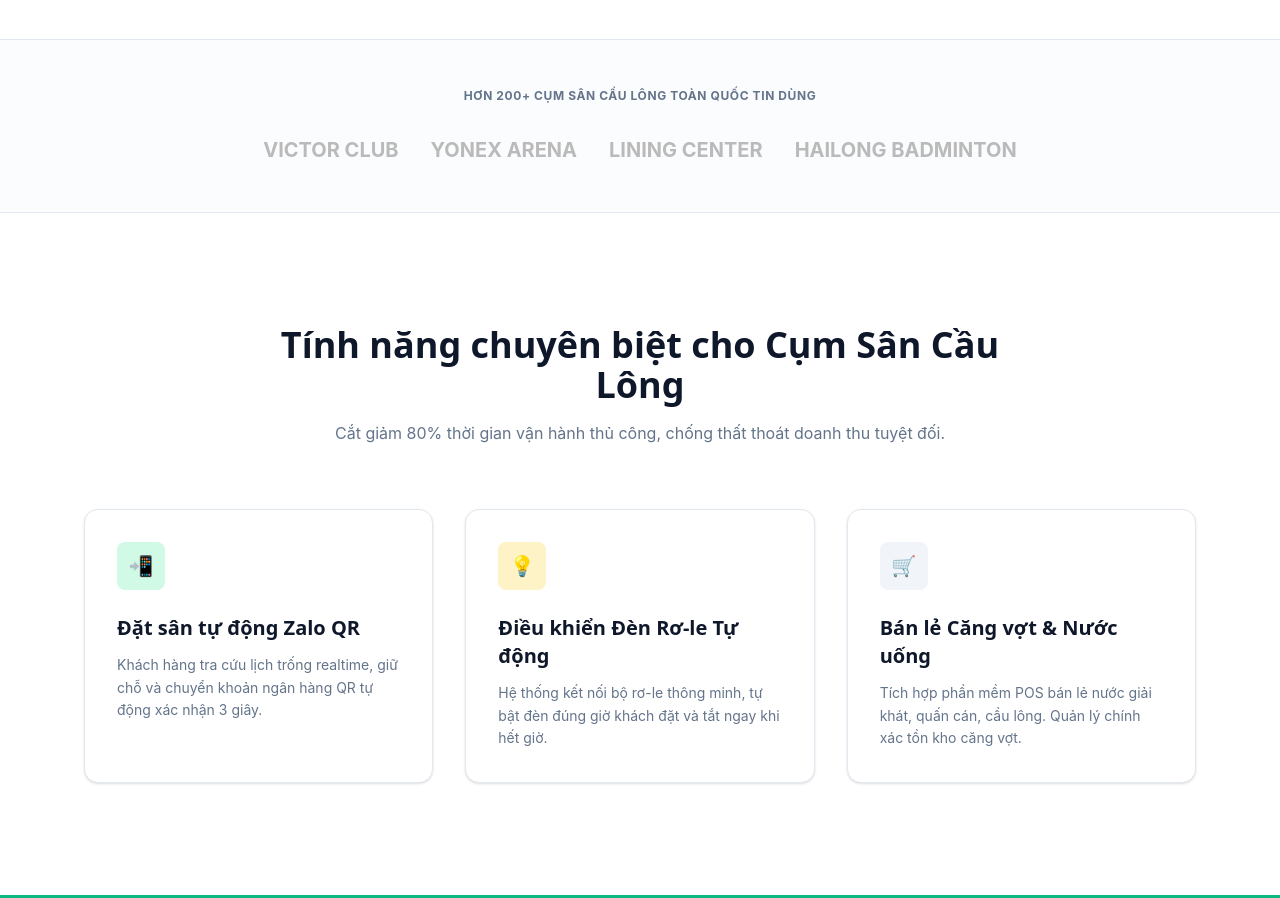
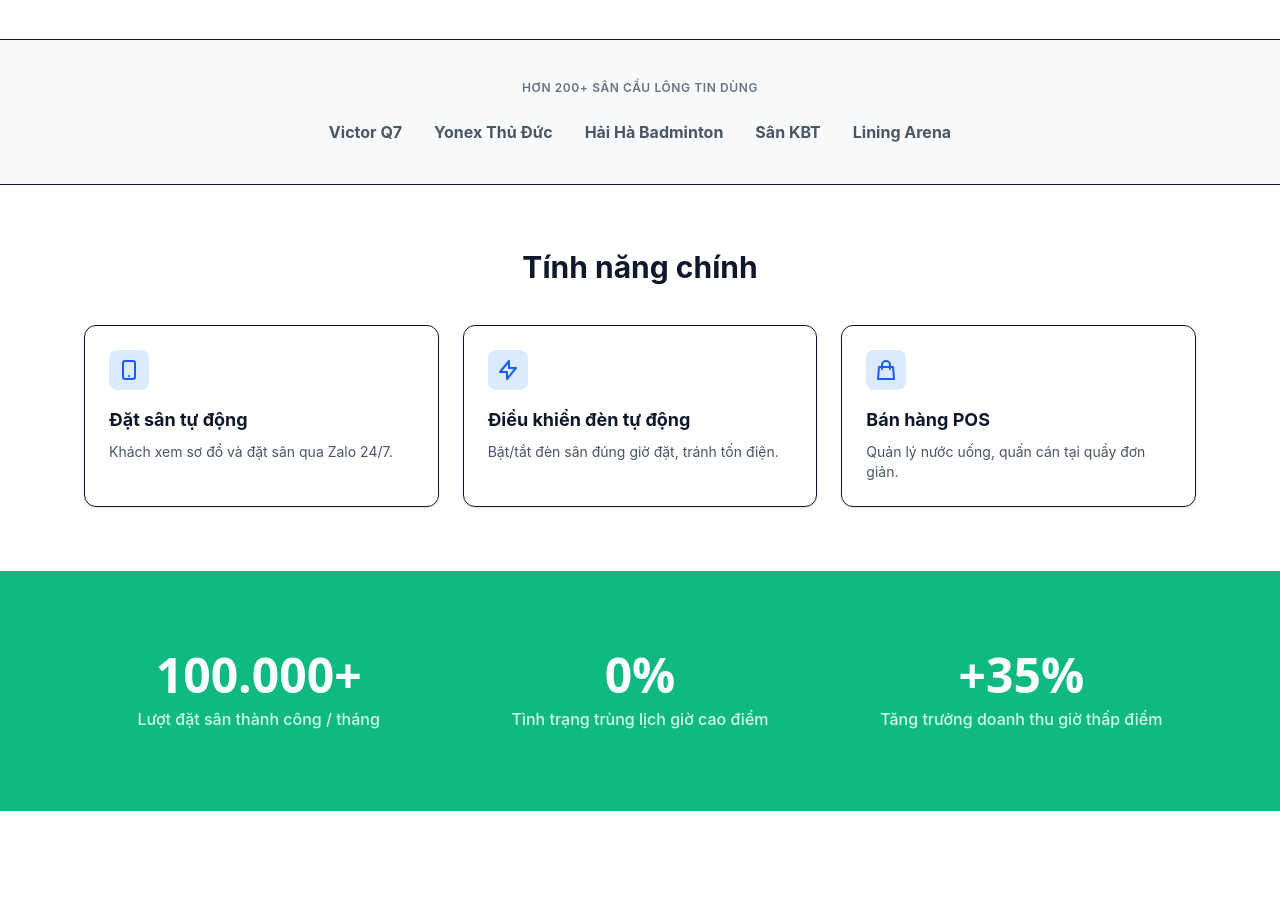
Before and after one commit to tranquynhtrang1502hk-cell/TKW-2551050225-TRANG, a website: page index.html in a window 1280 px wide. Shown: the part 720-1618 px from the top of the page. Drawn offline with nearby package versions, Linux system fonts and the light colour scheme; files that its build step writes are made by us from their sources.

Commit message:
nhiệm vu 2

```diff
--- a/index.html
+++ b/index.html
@@ -61,52 +61,54 @@
       </div>
     </section>
 
-    <!-- SECTION 3: LOGO ĐỐI TÁC -->
-    <section class="border-y border-line bg-slate-50/50 py-12" aria-label="Đối tác tin tưởng">
-      <div class="section !py-0 text-center">
-        <h2 class="text-xs font-bold uppercase tracking-wider text-muted mb-8">Hơn 200+ Cụm sân cầu lông toàn quốc tin dùng</h2>
-        <div class="flex flex-wrap items-center justify-center gap-8 opacity-70 grayscale hover:grayscale-0 transition-all">
-          <span class="font-bold text-xl text-slate-400">VICTOR CLUB</span>
-          <span class="font-bold text-xl text-slate-400">YONEX ARENA</span>
-          <span class="font-bold text-xl text-slate-400">LINING CENTER</span>
-          <span class="font-bold text-xl text-slate-400">HAILONG BADMINTON</span>
-        </div>
+   <!-- SECTION 3: DẢI LOGO (Flex flex-wrap) -->
+<section class="border-y bg-gray-50 py-10">
+  <div class="mx-auto max-w-6xl px-5 text-center">
+    <p class="text-xs font-semibold text-gray-500 uppercase tracking-wider">Hơn 200+ sân cầu lông tin dùng</p>
+
+
+    <div class="mt-6 flex flex-wrap items-center justify-center gap-8 font-bold text-gray-600">
+      <span>Victor Q7</span>
+      <span>Yonex Thủ Đức</span>
+      <span>Hải Hà Badminton</span>
+      <span>Sân KBT</span>
+      <span>Lining Arena</span>
+    </div>
+  </div>
+</section>
+
+<!-- SECTION 4: LƯỚI TÍNH NĂNG (Grid 3 mốc responsive) -->
+<section id="tinh-nang" class="mx-auto max-w-6xl px-5 py-16">
+  <h2 class="text-center text-3xl font-bold">Tính năng chính</h2>
+  <div class="mt-10 grid gap-6 sm:grid-cols-2 lg:grid-cols-3">
+    <!-- Thẻ 1 -->
+    <div class="rounded-xl border p-6 shadow-sm">
+      <div class="mb-4 grid h-10 w-10 place-items-center rounded-lg bg-blue-100 text-blue-600">
+        <svg class="h-6 w-6" fill="none" viewBox="0 0 24 24" stroke="currentColor" aria-hidden="true"><path stroke-linecap="round" stroke-linejoin="round" stroke-width="2" d="M12 18h.01M8 21h8a2 2 0 002-2V5a2 2 0 00-2-2H8a2 2 0 00-2 2v14a2 2 0 002 2z"/></svg>
       </div>
-    </section>
+      <h3 class="text-lg font-bold">Đặt sân tự động</h3>
+      <p class="mt-2 text-sm text-gray-600">Khách xem sơ đồ và đặt sân qua Zalo 24/7.</p>
+    </div>
 
-    <!-- SECTION 4: TÍNH NĂNG CHÍNH -->
-    <section id="tinh-nang" class="section" aria-labelledby="tinh-nang-title">
-      <div class="text-center max-w-3xl mx-auto mb-16">
-        <h2 id="tinh-nang-title" class="font-display text-3xl font-bold sm:text-4xl text-ink">
-          Tính năng chuyên biệt cho Cụm Sân Cầu Lông
-        </h2>
-        <p class="text-muted mt-4 text-base">Cắt giảm 80% thời gian vận hành thủ công, chống thất thoát doanh thu tuyệt đối.</p>
+    <!-- Thẻ 2 -->
+    <div class="rounded-xl border p-6 shadow-sm">
+      <div class="mb-4 grid h-10 w-10 place-items-center rounded-lg bg-blue-100 text-blue-600">
+        <svg class="h-6 w-6" fill="none" viewBox="0 0 24 24" stroke="currentColor" aria-hidden="true"><path stroke-linecap="round" stroke-linejoin="round" stroke-width="2" d="M13 10V3L4 14h7v7l9-11h-7z"/></svg>
       </div>
+      <h3 class="text-lg font-bold">Điều khiển đèn tự động</h3>
+      <p class="mt-2 text-sm text-gray-600">Bật/tắt đèn sân đúng giờ đặt, tránh tốn điện.</p>
+    </div>
 
-      <div class="grid gap-8 md:grid-cols-3">
-        <!-- Feature 1 -->
-        <article class="p-8 rounded-card border border-line bg-surface shadow-sm hover:shadow-md transition-shadow">
-          <div class="w-12 h-12 bg-emerald-100 text-brand-600 rounded-lg flex items-center justify-center font-bold text-xl mb-6">📲</div>
-          <h3 class="font-display text-xl font-bold mb-3">Đặt sân tự động Zalo QR</h3>
-          <p class="text-muted text-sm leading-relaxed">Khách hàng tra cứu lịch trống realtime, giữ chỗ và chuyển khoản ngân hàng QR tự động xác nhận 3 giây.</p>
-        </article>
-
-        <!-- Feature 2 -->
-        <article class="p-8 rounded-card border border-line bg-surface shadow-sm hover:shadow-md transition-shadow">
-          <div class="w-12 h-12 bg-amber-100 text-accent-500 rounded-lg flex items-center justify-center font-bold text-xl mb-6">💡</div>
-          <h3 class="font-display text-xl font-bold mb-3">Điều khiển Đèn Rơ-le Tự động</h3>
-          <p class="text-muted text-sm leading-relaxed">Hệ thống kết nối bộ rơ-le thông minh, tự bật đèn đúng giờ khách đặt và tắt ngay khi hết giờ.</p>
-        </article>
-
-        <!-- Feature 3 -->
-        <article class="p-8 rounded-card border border-line bg-surface shadow-sm hover:shadow-md transition-shadow">
-          <div class="w-12 h-12 bg-slate-100 text-ink rounded-lg flex items-center justify-center font-bold text-xl mb-6">🛒</div>
-          <h3 class="font-display text-xl font-bold mb-3">Bán lẻ Căng vợt & Nước uống</h3>
-          <p class="text-muted text-sm leading-relaxed">Tích hợp phần mềm POS bán lẻ nước giải khát, quấn cán, cầu lông. Quản lý chính xác tồn kho căng vợt.</p>
-        </article>
+    <!-- Thẻ 3 -->
+    <div class="rounded-xl border p-6 shadow-sm">
+      <div class="mb-4 grid h-10 w-10 place-items-center rounded-lg bg-blue-100 text-blue-600">
+        <svg class="h-6 w-6" fill="none" viewBox="0 0 24 24" stroke="currentColor" aria-hidden="true"><path stroke-linecap="round" stroke-linejoin="round" stroke-width="2" d="M16 11V7a4 4 0 00-8 0v4M5 9h14l1 12H4L5 9z"/></svg>
       </div>
-    </section>
-
+      <h3 class="text-lg font-bold">Bán hàng POS</h3>
+      <p class="mt-2 text-sm text-gray-600">Quản lý nước uống, quấn cán tại quầy đơn giản.</p>
+    </div>
+  </div>
+</section>
     <!-- SECTION 5: SỐ LIỆU ẤN TƯỢNG -->
     <section id="so-lieu" class="bg-brand-600 text-white py-20" aria-labelledby="so-lieu-title">
       <div class="section !py-0 grid gap-8 sm:grid-cols-3 text-center">
```
